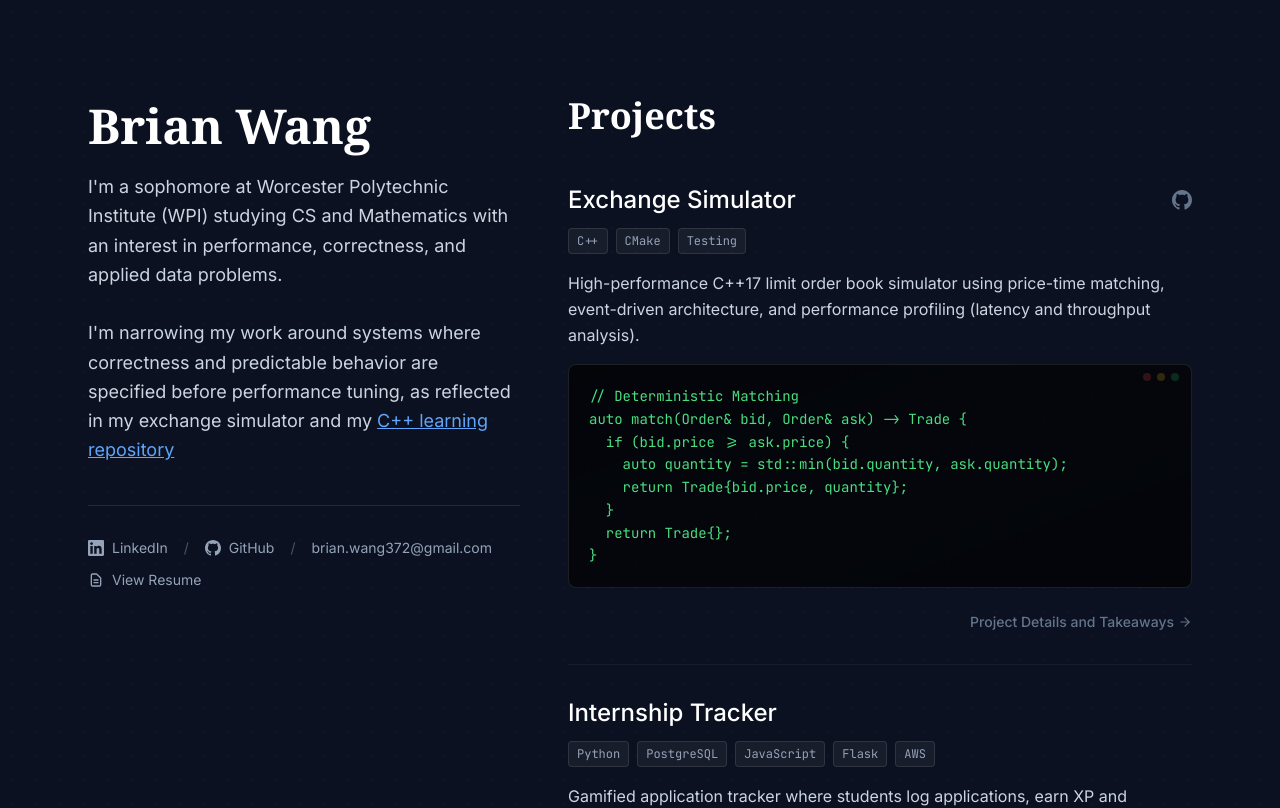
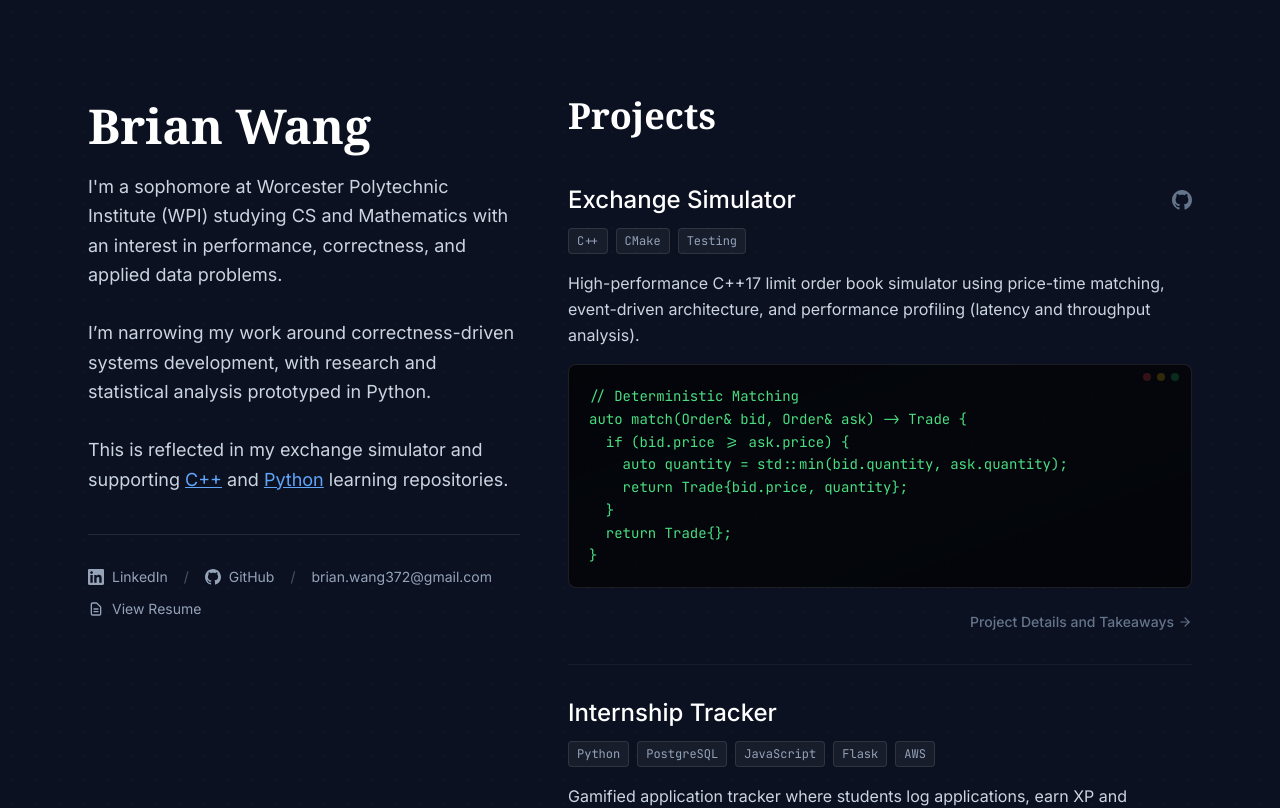
Before and after one commit to bwang257/bwang257.github.io, a Next.js app: page / in a window 1280 px wide. Shown: the top 808 px of the page. Built offline with nearby package versions, Linux system fonts and the light colour scheme.

Commit message:
Revised site to feature python work

```diff
--- a/src/app/page.tsx
+++ b/src/app/page.tsx
@@ -35,15 +35,29 @@ auto match(Order& bid, Order& ask) -> Trade {
             I'm a sophomore at Worcester Polytechnic Institute (WPI) studying CS and Mathematics with an interest in performance, correctness, and applied data problems.
             <br />
             <br />
-            I'm narrowing my work around systems where correctness and predictable behavior are specified before performance tuning, as reflected in my exchange simulator and my{' '}
+            I’m narrowing my work around correctness-driven systems development, with research and statistical analysis prototyped in Python.
+            <br />
+            <br />
+            This is reflected in my exchange simulator and supporting{' '}
             <a
               href="https://github.com/bwang257/cpp_learning"
               target="_blank"
               rel="noopener noreferrer"
               className="text-blue-400 hover:text-blue-300 underline transition-colors"
             >
-              C++ learning repository
+              C++
             </a>
+              {' '}and{' '}
+            <a
+
+              href="https://github.com/bwang257/python_learning"
+              target="_blank"
+              rel="noopener noreferrer"
+              className="text-blue-400 hover:text-blue-300 underline transition-colors"
+            >
+              Python
+            </a>{' '}
+            learning repositories.
             </p>
           </header>
 
```
